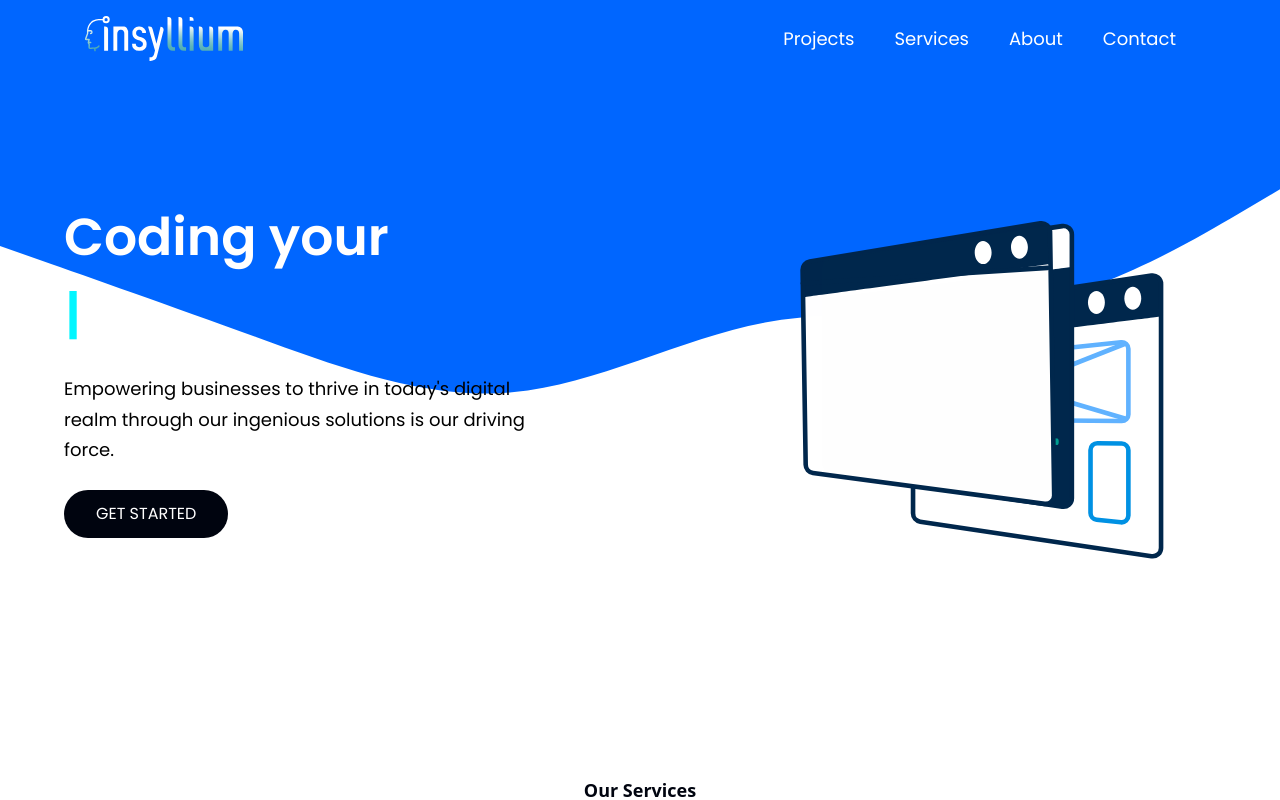
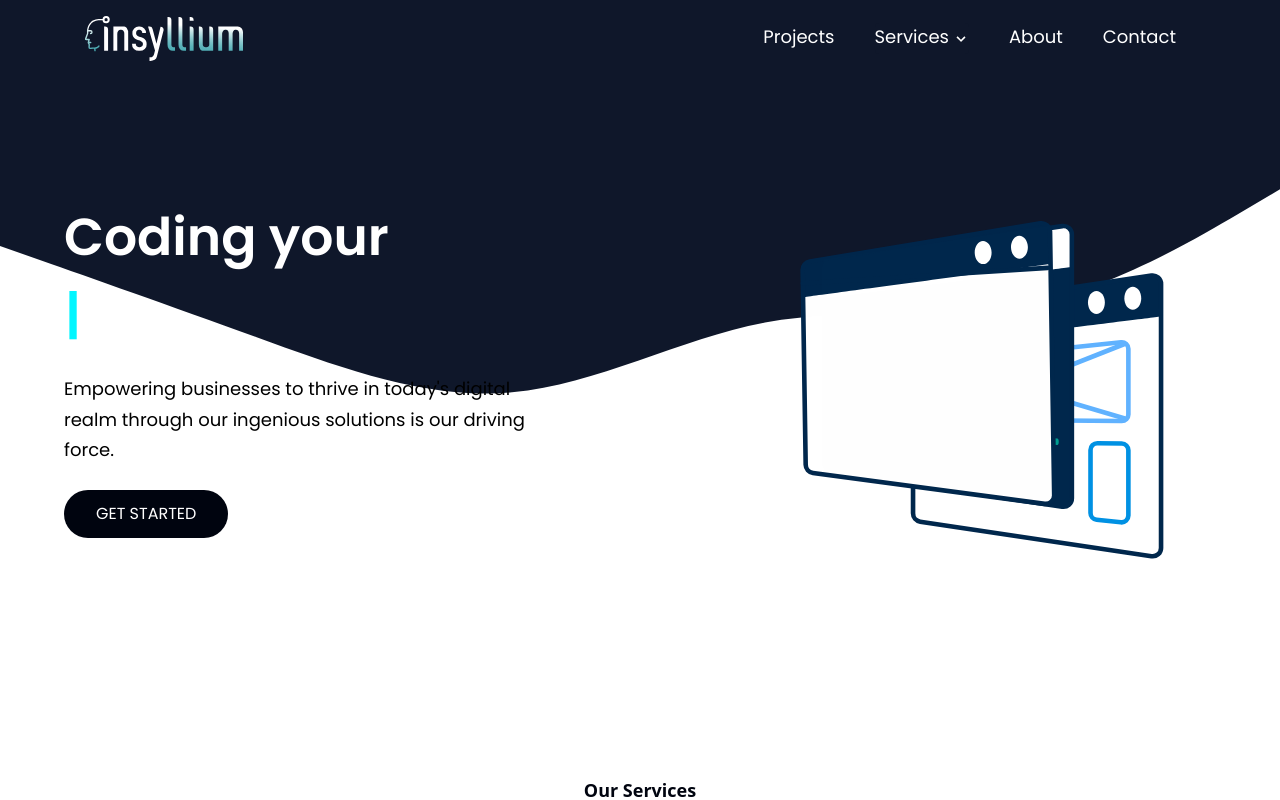
Before and after one commit to Knuckleclot/insyllium, a React (Vite) app: page / in a window 1280 px wide. Shown: the top 800 px of the page. Built offline with nearby package versions, Linux system fonts and the light colour scheme.

Commit message:
aboutus navbar colors

```diff
--- a/src/Components/AboutUs.jsx
+++ b/src/Components/AboutUs.jsx
@@ -3,7 +3,7 @@ import { aboutus } from '../assets'
 
 const AboutUs = () => {
   return (
-    <section className='w-full flex flex-col-reverse sm:flex-row gap-4 sm:my-20 my-10'>
+    <section id='about' className='w-full flex flex-col-reverse sm:flex-row gap-12 sm:my-20 my-10'>
         <div className='flex-1 flex justify-center items-center'>
             <img src={aboutus} alt="aboutusimg" className='object-cover h-full w-full rounded-[2rem]'/>
         </div>
--- a/src/Components/Benefits.jsx
+++ b/src/Components/Benefits.jsx
@@ -10,8 +10,8 @@ const Benefits = () => {
             <span class="absolute px-3 font-normal text-gray-500 -translate-x-1/2 bg-white left-1/2 font-poppins text-[1em]">Features & Benefits</span>
         </div>
 
-        <div className='flex flex-col md:flex-row flex-wrap'>
-            <div className='flex flex-col items-start flex-1'>
+        <div className='flex flex-col ss:flex-row flex-wrap my-10'>
+            <div className='flex flex-col items-start flex-1 w-full'>
                 <h1 className='font-poppins font-semibold text-[1.45em] text-gray-900 tracking-wide'>Features</h1>
                 <div className='flex flex-col gap-4 mt-4'>
                     <p className='flex items-center gap-2'><GrValidate  size={20}/> Custom Mobile Applications</p>
@@ -21,7 +21,7 @@ const Benefits = () => {
                     <p className='flex items-center gap-2'><GrValidate  size={20}/> Increased Productivity</p>
                 </div>
             </div>
-            <div className='flex flex-col items-start flex-1'>
+            <div className='flex flex-col items-start flex-1 mt-4 ss:mt-0 w-full'>
                 <h1 className='font-poppins font-semibold text-[1.45em] text-gray-900 tracking-wide'>Benefits</h1>
                 <div className='flex flex-col gap-4 mt-4'>
                     <p className='flex items-center gap-2'><GrValidate  size={20}/> Improved Efficiency</p>
@@ -31,7 +31,7 @@ const Benefits = () => {
                     <p className='flex items-center gap-2'><GrValidate  size={20}/> Competitive Pricing</p>
                 </div>
             </div>
-            <div className='flex-1 mt-4'>
+            <div className='flex-1 mt-4 hidden sm:block'>
                 <img src={laptop} alt="" className='object-contain rounded-[2rem]'/>
             </div>
         </div>
--- a/src/Components/Consultation.jsx
+++ b/src/Components/Consultation.jsx
@@ -5,16 +5,16 @@ const Consultation = () => {
 
 
   return (
-    <section id='consultation' className={`${styles.flexCenter} ${styles.marginY} ${styles.padding} sm:flex-row flex-col bg-[#0066FF] rounded-[20px] mb-10` }>
+    <section id='consultation' className={`${styles.flexCenter} ${styles.marginY} ${styles.padding} sm:flex-row flex-col bg-[#0f172a] rounded-[20px] mb-10` }>
       <div className='flex-1 flex flex-col z-[2]'>
         <h2 className={`${styles.heading2}`}>Do you have <br className='sm:hidden'/> a  project in mind?</h2>
         <p className={`${styles.paragraph} max-w-[600px] mt-5`}>At Insyllium, we believe that every successful software solution begins with a thoughtful consultation.</p>
       </div>
       <div>
-        <button className={`sm:px-8 px-6 sm:py-6 py-4 bg-transparent rounded-xl border-white border outline-none cursor-pointer text-[1.1em] transition-all duration-200 ease-in hover:scale-[1.05] my-8 mt-10`} onClick={()=>{
+        <button className={`sm:px-8 px-6 sm:py-6 group py-4 bg-transparent rounded-xl border-white hover:border-secondary border outline-none cursor-pointer text-[1.1em] transition-all duration-200 ease-in hover:scale-[1.025] my-8 mt-10`} onClick={()=>{
           window.location.href='/contact'
         }}>
-         <h2 className='cursor-pointer font-poppins font-normal text-white'>get in touch!</h2>
+         <h2 className='cursor-pointer font-poppins font-normal text-white group-hover:text-secondary duration-200 transition-all ease-in'>get in touch!</h2>
         </button>
       </div>
     </section>
--- a/src/Components/Contact.jsx
+++ b/src/Components/Contact.jsx
@@ -44,13 +44,13 @@ const Contact = () => {
 
   return (
     <div className={`${styles.flexCenter}`} >
-        <div className={`w-full flex mb-4 fixed top-0 ${navbar?'bg-white':'bg-[#0066FF]'} z-[999] transition-colors duration-200 ease-in`}>
+        <div className={`w-full flex mb-4 fixed top-0 ${navbar?'bg-white':'bg-[#0f172a]'} z-[999] transition-colors duration-200 ease-in`}>
             <Navbar />
         </div>
         <div className={`${styles.boxWidth} mt-4 mb-4 sm:mb-0 sm:mt-20`}>
             <div className='flex flex-col sm:flex-row mt-20 gap-8'>
                 <div className="flex flex-1">
-                    <img src={contactimg} alt="" className='w-full h-full md:max-h-[75%] lg:max-h-[85%] object-contain opacity-80'/>
+                    <img src={contactimg} alt="" className='w-full h-full md:max-h-[75%] lg:max-h-[85%] object-contain opacity-80 rounded-[2rem]'/>
                 </div>
                 <div className="flex flex-col flex-1 gap-4 justify-center items-center sm:justify-start sm:items-start">
                     <p className='font-poppins font-bold text-[40px] text-blue-500 text-left tracking-wider'>Let's talk!</p>
@@ -89,7 +89,6 @@ const Contact = () => {
                         {budgetoptions.map((s)=>(
                             <option value={s?.title} key={s?.id}>{s?.title}</option>
                         ))}
-                        <option value={"other"}><span className='text-gray-700'>Other (multiple)</span></option>
                     </select>
 
                     <button onClick={sendConsultation} className='py-4 px-6 hover:bg-blue-500 border-none cursor-pointer transition-all duration-200 ease-in bg-black text-white w-[90%] md:w-[70%] font-poppins font-semibold text-[20px] rounded-lg'>Send message</button>
--- a/src/Components/Home.jsx
+++ b/src/Components/Home.jsx
@@ -41,8 +41,8 @@ const Home = () => {
                 <Benefits />
             </div>
         </div>
-        <div className={`${styles.flexCenter} bg-blue-600`} >
-            <div className={`${styles.boxWidth} mb-4 pt-20`}>
+        <div className={`${styles.flexCenter} bg-[#0f172a]`} >
+            <div className={`${styles.boxWidth} mb-4 pt-10`}>
                 <Footer />
             </div>
         </div>
--- a/src/Components/Navbar.jsx
+++ b/src/Components/Navbar.jsx
@@ -1,7 +1,7 @@
 import {useState} from 'react'
 import styles from '../style'
 import { Link } from 'react-router-dom'
-import { logo } from '../assets'
+import { logo, mobapp } from '../assets'
 import {AiOutlineMenu,AiOutlineClose} from 'react-icons/ai'
 import {motion} from 'framer-motion'
 
@@ -45,12 +45,67 @@ const Navbar = () => {
                     {toggle?<AiOutlineClose size={20} className='text-black'/>:<AiOutlineMenu size={20} className={navbar?'text-black':'text-white'}/>}
                 </span>
             </div>
-        <div className='relative group'>
         <ul className='list-none sm:flex hidden justify-end items-center flex-1 z-[999]'>
-            <Link to={`/projects`}><li className={`font-poppins font-normal cursor-pointer text-[18px] hover:text-[#33bbcf] transition-colors  mr-10 ${navbar?'text-black':'text-white'}`}>Projects</li></Link>
-            <Link to={`/projects`}><li className={`font-poppins font-normal cursor-pointer text-[18px] hover:text-[#33bbcf] transition-colors  mr-10 ${navbar?'text-black':'text-white'}`}>Services</li></Link>
-            <Link to={`/projects`}><li className={`font-poppins font-normal cursor-pointer text-[18px] hover:text-[#33bbcf] transition-colors  mr-10 ${navbar?'text-black':'text-white'}`}>About</li></Link>
-            <Link to={`/contact`}><li className={`font-poppins font-normal cursor-pointer text-[18px] hover:text-[#33bbcf] transition-colors  mr-10 ${navbar?'text-black':'text-white'}`}>Contact</li></Link>
+            <Link to={`/projects`}><li className={`font-poppins font-normal relative after:bg-secondary after:absolute after:h-[2px] after:w-0 after:bottom-0 after:left-0 hover:after:w-full after:transition-all after:duration-300 cursor-pointer text-[18px] pb-1 transition-colors  mr-10 ${navbar?'text-black':'text-white'}`}>Projects</li></Link>
+            <div class="group inline-block relative">
+                <button
+                class={`${navbar?'bg-white':'bg-slate-900'} ${navbar?'text-black':'text-white'} font-semibold rounded inline-flex items-center mr-10`}
+                >
+                <span class="mr-1 text-[18px] font-poppins font-normal h-full pb-1">Services</span>
+                <svg
+                    class="fill-current h-4 w-4"
+                    xmlns="http://www.w3.org/2000/svg"
+                    viewBox="0 0 20 20"
+                >
+                    <path
+                    d="M9.293 12.95l.707.707L15.657 8l-1.414-1.414L10 10.828 5.757 6.586 4.343 8z"
+                    />
+                </svg>
+                </button>
+                <motion.div class="absolute hidden left-[-400px] bg-white group-hover:grid w-[1000px] h-min p-4 pl-6 transition-all duration-200 ease-in-out gap-2 grid-cols-3 rounded-[1rem]"
+                initial={{
+                    y:20,
+                    opacity:0,
+                }}
+                whileInView={{
+                    y:0,
+                    opacity:1,
+                    transition:{
+                        delay:0.05,
+                        duration:0.05,
+                    }
+                }}>
+                    <div className='flex flex-col items-start hover:scale-[1.015] group/navitem m-2 transition-all duration-200 ease-in hover:cursor-pointer'>
+                        {/* <p className='font-poppins font-semibold text-[18px] relative text-black after:bg-secondary after:absolute after:h-[2px] after:w-0 after:bottom-0 after:left-0 hover:after:w-full after:transition-all after:duration-300'>Mobile app</p> */}
+                        <p className={`font-poppins font-semibold text-[18px] pb-1 transition-colors  mr-10 text-black`}>Mobile Applications</p>
+                        <p className='font-poppins font-normal relative after:bg-secondary after:absolute after:h-[2px] after:w-0 after:bottom-0 after:left-0 group-hover/navitem:after:w-full after:transition-all after:duration-300 cursor-pointer text-[16px] pb-1 transition-colors  mr-10 text-gray-800'>Creating mobile applications for iOS and Android platforms</p>
+                    </div>
+                    <div className='flex flex-col items-start hover:scale-[1.015] group/navitem m-2 transition-all duration-200 ease-in hover:cursor-pointer'>
+                        {/* <p className='font-poppins font-semibold text-[18px] relative text-black after:bg-secondary after:absolute after:h-[2px] after:w-0 after:bottom-0 after:left-0 hover:after:w-full after:transition-all after:duration-300'>Mobile app</p> */}
+                        <p className={`font-poppins font-semibold text-[18px] pb-1 transition-colors  mr-10 text-black`}>Web Applications</p>
+                        <p className='font-poppins font-normal relative after:bg-secondary after:absolute after:h-[2px] after:w-0 after:bottom-0 after:left-0 group-hover/navitem:after:w-full after:transition-all after:duration-300 cursor-pointer text-[16px] pb-1 transition-colors  mr-10 text-gray-800'>Creating mobile applications for iOS and Android platforms</p>
+                    </div>
+                    <div className='flex flex-col items-start hover:scale-[1.015] group/navitem m-2 transition-all duration-200 ease-in hover:cursor-pointer'>
+                        {/* <p className='font-poppins font-semibold text-[18px] relative text-black after:bg-secondary after:absolute after:h-[2px] after:w-0 after:bottom-0 after:left-0 hover:after:w-full after:transition-all after:duration-300'>Mobile app</p> */}
+                        <p className={`font-poppins font-semibold text-[18px] pb-1 transition-colors  mr-10 text-black`}>UI/UX Design</p>
+                        <p className='font-poppins font-normal relative after:bg-secondary after:absolute after:h-[2px] after:w-0 after:bottom-0 after:left-0 group-hover/navitem:after:w-full after:transition-all after:duration-300 cursor-pointer text-[16px] pb-1 transition-colors  mr-10 text-gray-800'>Creating mobile applications for iOS and Android platforms</p>
+                    </div>
+                    <div className='flex flex-col items-start hover:scale-[1.015] group/navitem m-2 transition-all duration-200 ease-in hover:cursor-pointer'>
+                        {/* <p className='font-poppins font-semibold text-[18px] relative text-black after:bg-secondary after:absolute after:h-[2px] after:w-0 after:bottom-0 after:left-0 hover:after:w-full after:transition-all after:duration-300'>Mobile app</p> */}
+                        <p className={`font-poppins font-semibold text-[18px] pb-1 transition-colors  mr-10 text-black`}>Logo Design</p>
+                        <p className='font-poppins font-normal relative after:bg-secondary after:absolute after:h-[2px] after:w-0 after:bottom-0 after:left-0 group-hover/navitem:after:w-full after:transition-all after:duration-300 cursor-pointer text-[16px] pb-1 transition-colors  mr-10 text-gray-800'>Creating mobile applications for iOS and Android platforms</p>
+                    </div>
+                    <div className='flex flex-col items-start hover:scale-[1.015] group/navitem m-2 transition-all duration-200 ease-in hover:cursor-pointer'>
+                        {/* <p className='font-poppins font-semibold text-[18px] relative text-black after:bg-secondary after:absolute after:h-[2px] after:w-0 after:bottom-0 after:left-0 hover:after:w-full after:transition-all after:duration-300'>Mobile app</p> */}
+                        <p className={`font-poppins font-semibold text-[18px] pb-1 transition-colors  mr-10 text-black`}>E-commerce solutions</p>
+                        <p className='font-poppins font-normal relative after:bg-secondary after:absolute after:h-[2px] after:w-0 after:bottom-0 after:left-0 group-hover/navitem:after:w-full after:transition-all after:duration-300 cursor-pointer text-[16px] pb-1 transition-colors  mr-10 text-gray-800'>Creating mobile applications for iOS and Android platforms</p>
+                    </div>
+
+                </motion.div>
+            </div>
+            {/* <Link to={`/services`}><li className={`font-poppins font-normal relative after:bg-secondary after:absolute after:h-[2px] after:w-0 after:bottom-0 after:left-0 hover:after:w-full after:transition-all after:duration-300 cursor-pointer text-[18px] transition-colors pb-1 mr-10 ${navbar?'text-black':'text-white'}`}>Services</li></Link> */}
+            <Link to={`/about`}><li className={`font-poppins font-normal relative after:bg-secondary after:absolute after:h-[2px] after:w-0 after:bottom-0 after:left-0 hover:after:w-full after:transition-all after:duration-300 cursor-pointer text-[18px] transition-colors pb-1 mr-10 ${navbar?'text-black':'text-white'}`}>About</li></Link>
+            <Link to={`/contact`}><li className={`font-poppins font-normal relative after:bg-secondary after:absolute after:h-[2px] after:w-0 after:bottom-0 after:left-0 hover:after:w-full after:transition-all after:duration-300 cursor-pointer text-[18px] transition-colors pb-1 mr-10 ${navbar?'text-black':'text-white'}`}>Contact</li></Link>
         </ul>
 
         <div
@@ -75,7 +130,7 @@ const Navbar = () => {
             >Product Four
           </a>
         </div>
-        </div>
+
         <motion.div className={`${toggle?'opacity-100 left-0':'opacity-0 -left-20 hidden'} flex flex-col w-full fixed top-0 bg-[#fff] z-[2] transition-all duration-500 ease-in h-full sm:hidden justify-center items-center`}
         initial={{
             x:-200,
--- a/src/Components/Work.jsx
+++ b/src/Components/Work.jsx
@@ -14,7 +14,7 @@ const Work = () => {
     const x = useTransform(scrollYProgress,[0,1],["1%","-99%"])
 
   return (
-    <section ref={targetRef} className='w-full flex flex-col sm:flex-row sm:my-20 my-10'>
+    <section id='projects' ref={targetRef} className='w-full flex flex-col sm:flex-row sm:my-20 my-10'>
         <div className='flex flex-col flex-1 sm:flex-row gap-10 md:gap-2'>
             <div className='flex-col flex justify-evenly items-start flex-1 gap-4'>
                 <div className='flex flex-col gap-4'>
```
Also changed, not shown: src/assets/mobilewave.svg, src/assets/topwave.svg.
